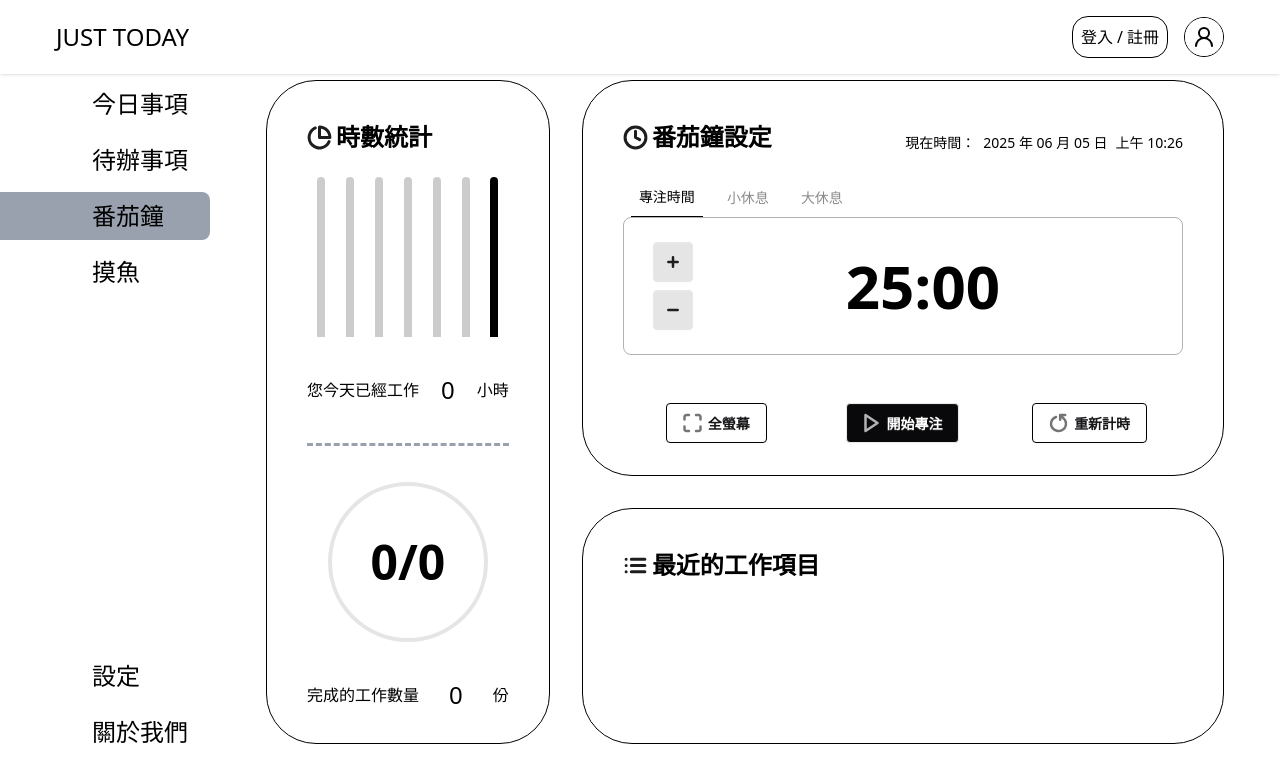
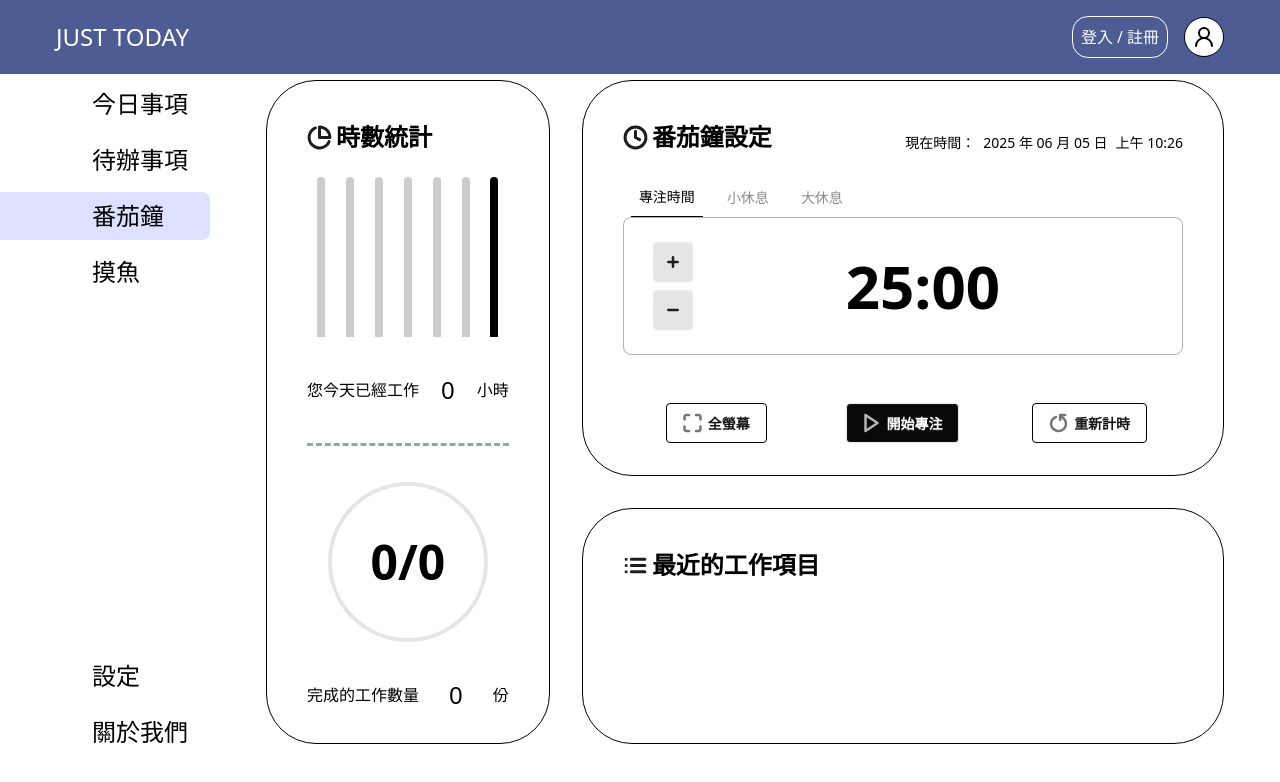
Before and after one commit to emba2ra3star/NTUEDTD_REACT_Just-Today, a React (Vite) app: page /Pomodoro in a window 1280 px wide. Shown: the top 782 px of the page. Built offline with nearby package versions, Linux system fonts and the light colour scheme.

Commit message:
顏色設定(Header+NavMenu)

```diff
--- a/src/components/Header.jsx
+++ b/src/components/Header.jsx
@@ -24,10 +24,9 @@ function Header({ title }) {
 
   return (
     <header
-      className={`fixed top-0 left-0 w-full z-50 bg-white shadow transition-transform duration-300 ${isHidden ? "-translate-y-full" : "translate-y-0"
-        }`}
+      className={`fixed top-0 left-0 w-full z-50 header_bg transition-transform duration-300 ${isHidden ? "-translate-y-full" : "translate-y-0"}`}
     >
-      <div className='py-4 px-14 text-black flex justify-between items-center'>
+      <div className='py-4 px-14 flex justify-between items-center'>
         <Logo />
 
         <div className='flex items-center gap-4'>
--- a/src/components/NavMenu.jsx
+++ b/src/components/NavMenu.jsx
@@ -19,7 +19,7 @@ function NavMenu() {
                         to={item.path}
                         key={index}
                         id={item.id}
-                        className={`pl-[92px] py-2 pr-4 rounded-r-lg w-full ${pageTitle.pathname === item.path ? "bg-gray-400" : "bg-white"} hover:bg-gray-300 text-2xl`}
+                        className={`pl-[92px] py-2 pr-4 rounded-r-lg w-full ${pageTitle.pathname === item.path ? "navbar_choice" : "bg-white"} hover:bg-gray-200 text-2xl`}
                     >
                         {item.name}
                     </Link>
@@ -32,7 +32,7 @@ function NavMenu() {
                         to={item.path}
                         key={index}
                         id={item.id}
-                        className={`pl-[92px] py-2 pr-4 rounded-r-lg w-full ${pageTitle.pathname === item.path ? "bg-gray-400" : "bg-white"} hover:bg-gray-300 text-2xl`}
+                        className={`pl-[92px] py-2 pr-4 rounded-r-lg w-full ${pageTitle.pathname === item.path ? "navbar_choice" : "bg-white"} hover:bg-gray-200 text-2xl`}
                     >
                         {item.name}
                     </Link>
--- a/src/index.css
+++ b/src/index.css
@@ -59,3 +59,39 @@
 body {
     margin: 0;
 }
+
+/* color */
+.header_bg {
+    color: #fff;
+    background-color: #4D5C92;
+}
+
+.navbar_choice {
+    color: black;
+    background-color: #DCE1FF;
+}
+
+.card{
+  color: black;
+  background-color: #fff;
+  border-color: #4D5C92;
+}
+
+.btn1{
+  color: #fff;
+  background-color: #4D5C92;
+}
+
+.btn2{
+  color: #4D5C92;
+  background-color: #fff;
+  border-color: #4D5C92;
+}
+
+.chart1{
+  background-color: #004D61;
+}
+
+.chart2{
+  background-color: #F8D6FF;
+}
```
